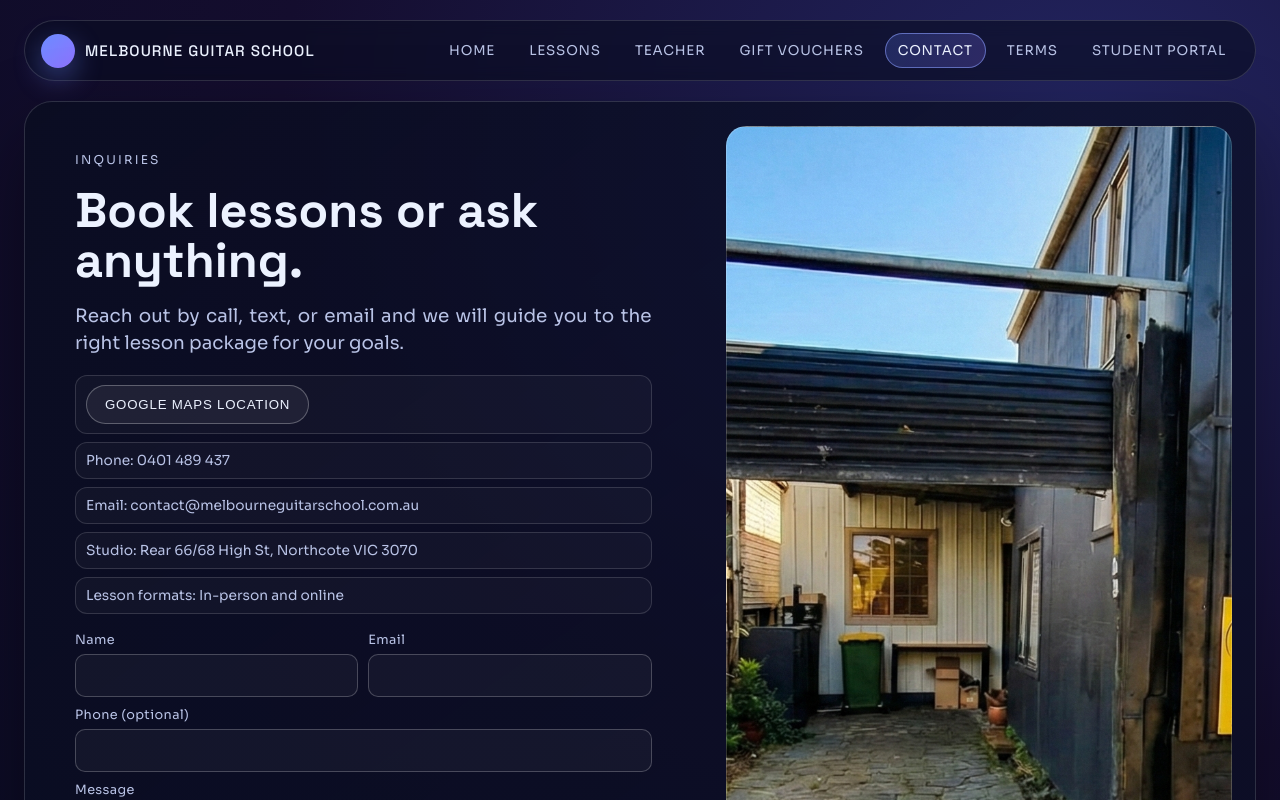
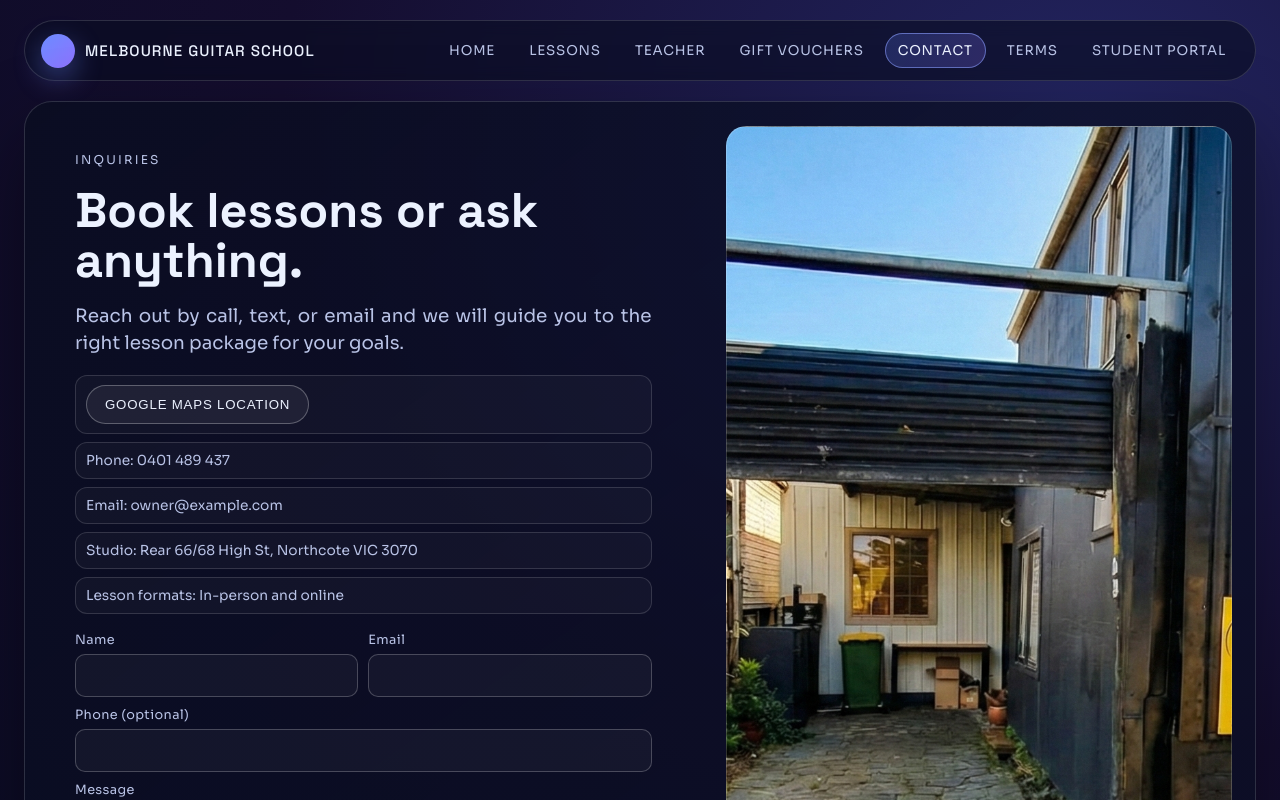
Before and after one commit to grahfy/lessonflow, a Next.js app: page /contact in a window 1280 px wide. Shown: the top 800 px of the page. Built offline with nearby package versions, Linux system fonts and the light colour scheme; no server answers.

Commit message:
fix: use owner email on contact page
Render the contact email from environment-backed owner config so public contact details stay in sync with deployment settings.

```diff
--- a/src/app/contact/page.tsx
+++ b/src/app/contact/page.tsx
@@ -3,6 +3,7 @@ import type { Metadata } from "next";
 import { ContactForm } from "@/components/contact-form";
 import { ImageModal } from "@/components/image-modal";
 import { PanelLayout } from "@/components/panel-layout";
+import { getOwnerEmail } from "@/lib/env";
 
 export const metadata: Metadata = {
   title: "Contact Us",
@@ -16,6 +17,8 @@ export const metadata: Metadata = {
 };
 
 export default function ContactPage() {
+  const contactEmail = getOwnerEmail();
+
   return (
     <PanelLayout
       kicker="Inquiries"
@@ -44,7 +47,7 @@ export default function ContactPage() {
           />
         </li>
         <li data-motion-item="contact-phone">Phone: 0401 489 437</li>
-        <li data-motion-item="contact-email">Email: contact@melbourneguitarschool.com.au</li>
+        <li data-motion-item="contact-email">Email: {contactEmail}</li>
         <li data-motion-item="contact-studio">Studio: Rear 66/68 High St, Northcote VIC 3070</li>
         <li data-motion-item="contact-formats">Lesson formats: In-person and online</li>
       </ul>
```
